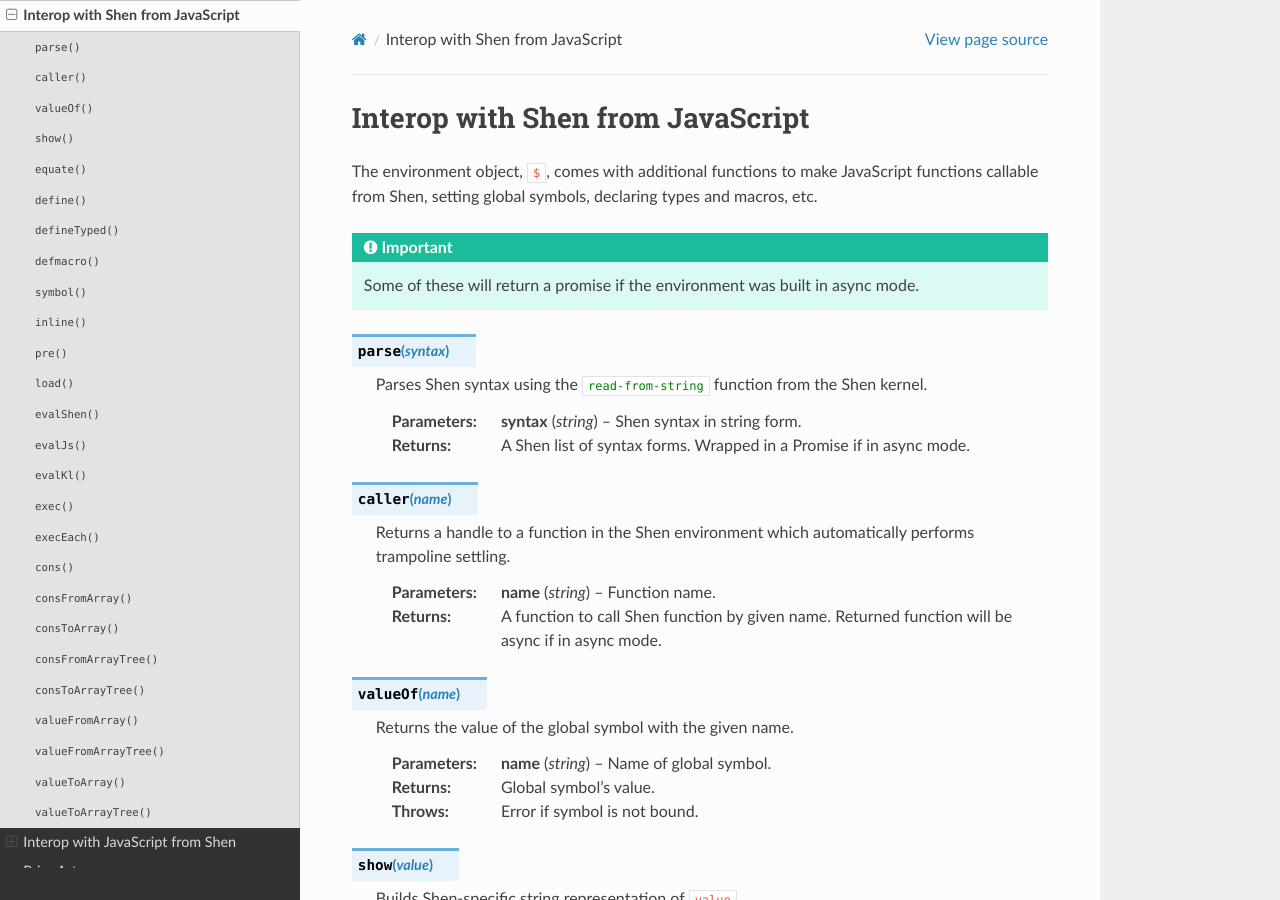
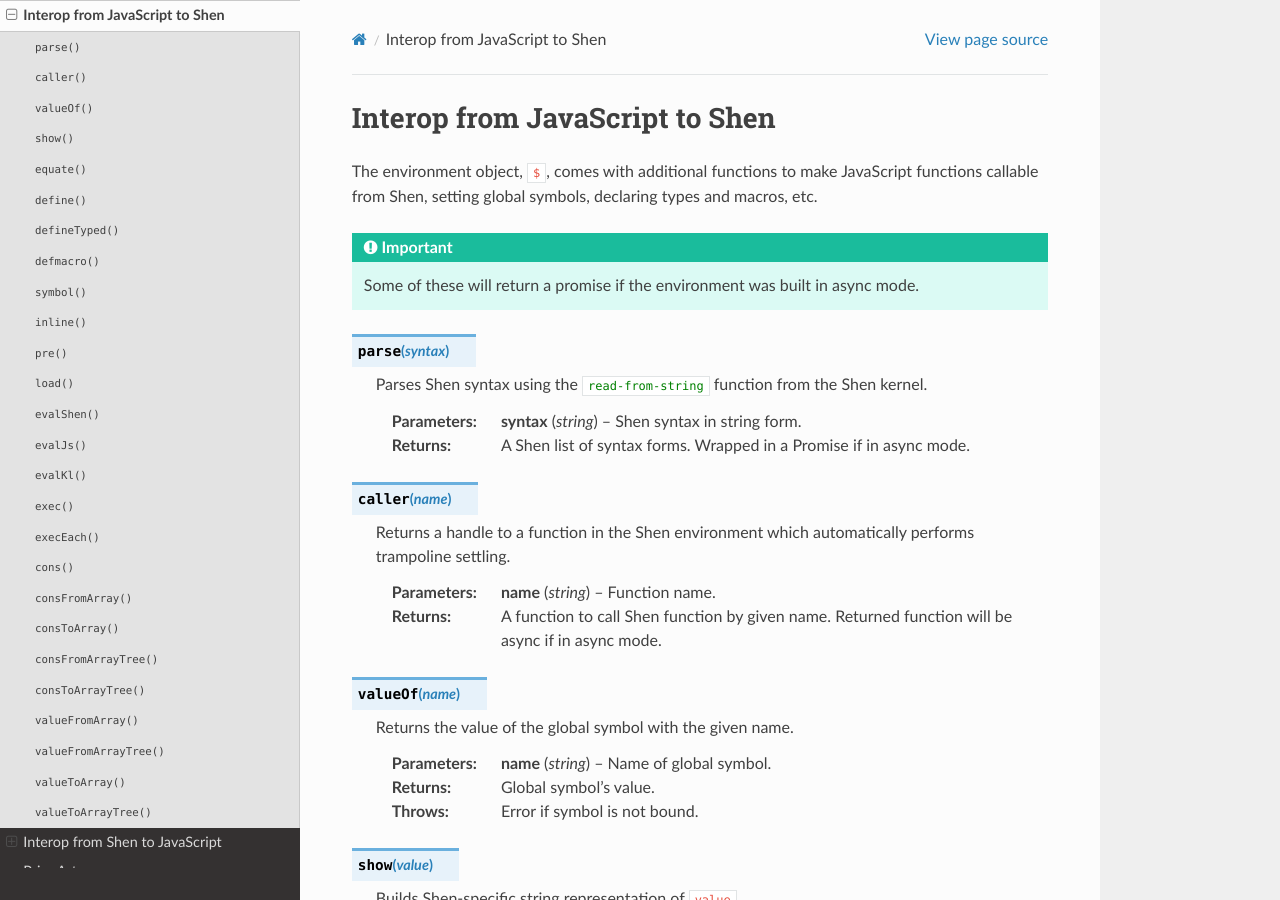
Before and after one commit to rkoeninger/ShenScript, a Sphinx documentation site: the page built from docs/interop.rst, in a window 1280 px wide and 900 px high. Built offline with Sphinx 7.4.7 and the Read the Docs theme 2.0.0, drawn with Linux system fonts in a browser that asks for light colours; some of the changed text lies outside the part shown.

Commit message:
Renamed some section titles

```diff
--- a/docs/interop.rst
+++ b/docs/interop.rst
@@ -1,7 +1,7 @@
 .. include:: directives.rst
 
-Interop with Shen from JavaScript
-=================================
+Interop from JavaScript to Shen
+===============================
 
 The environment object, :js:`$`, comes with additional functions to make JavaScript functions callable from Shen, setting global symbols, declaring types and macros, etc.
 
@@ -201,8 +201,8 @@
 
    .. note:: This function might not be needed if :js:`consToArrayTree` already covers what it does.
 
-Interop with JavaScript from Shen
-=================================
+Interop from Shen to JavaScript
+===============================
 
 ShenScript provides functions in the :code:`js` namespace to access JavaScript standard classes and functionality.
 
```
